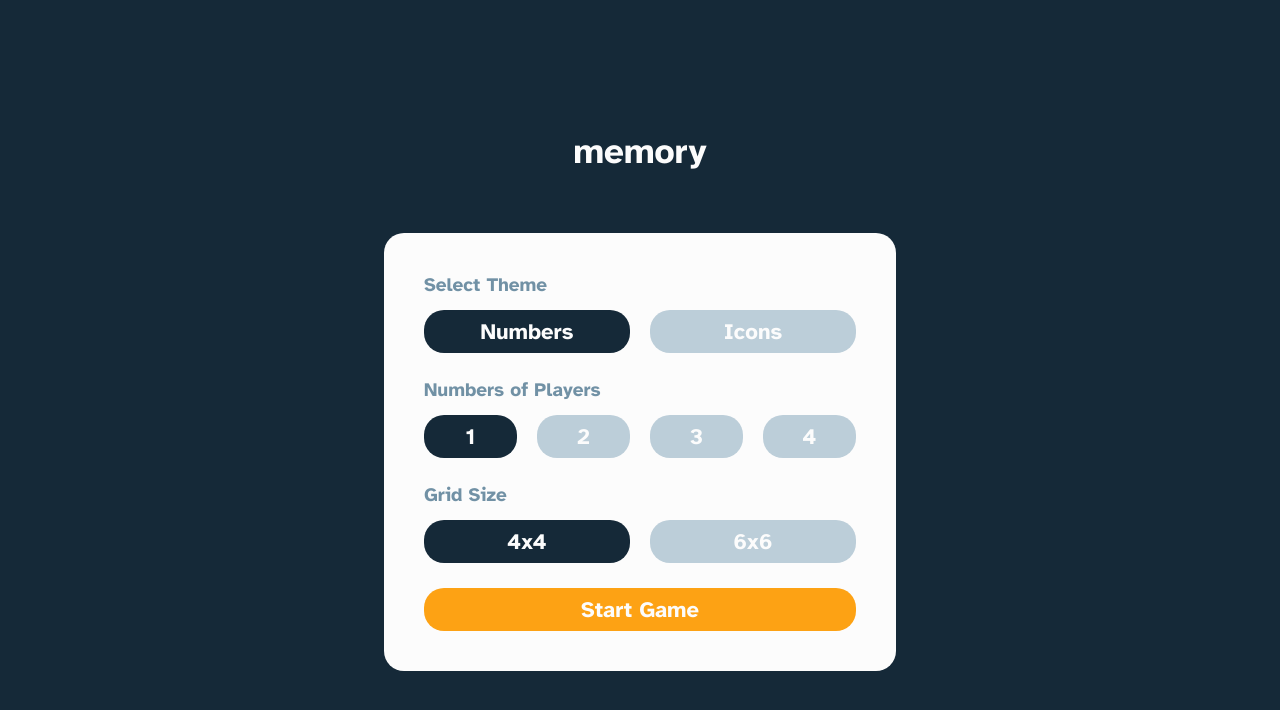
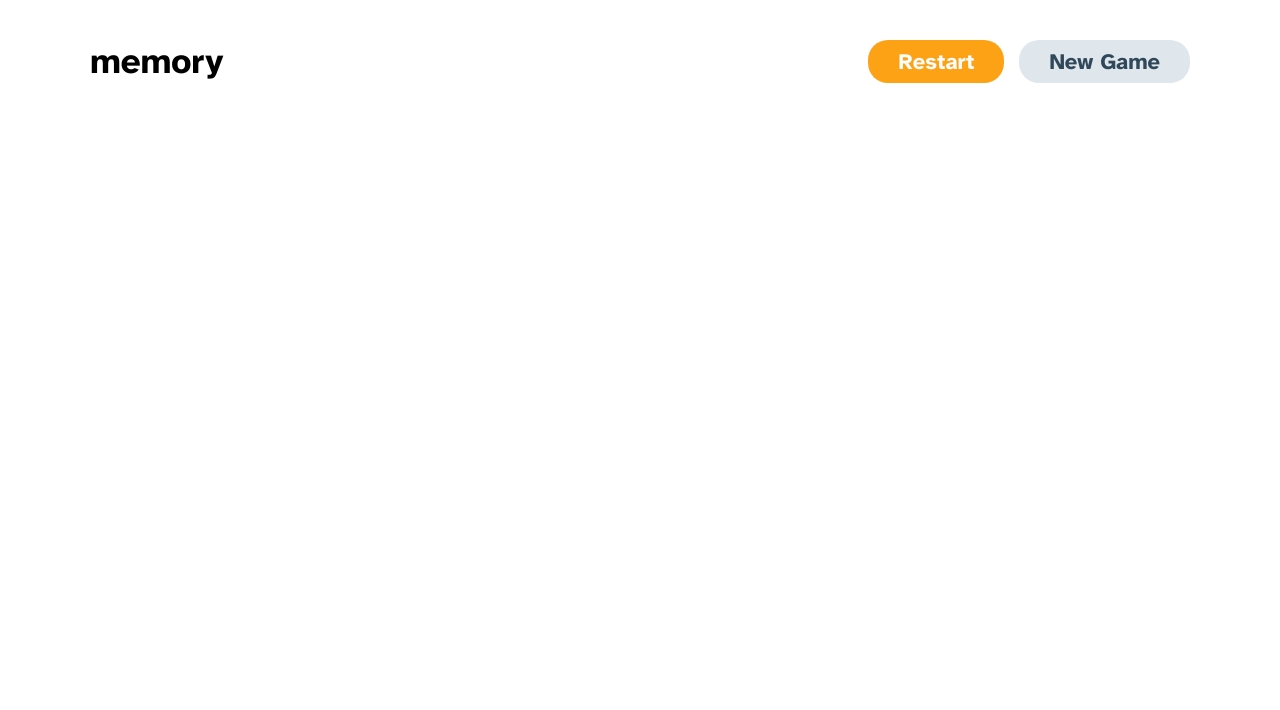
Before and after one commit to ChristianRL23/memory-game, a React (Create React App) app: page / in a window 1280 px wide. Shown: the top 710 px of the page. Built offline with nearby package versions, Linux system fonts and the light colour scheme.

Commit message:
Create the Game layout and add it the HeaderGame.

```diff
--- a/src/App.js
+++ b/src/App.js
@@ -1,10 +1,12 @@
 import './App.scss';
+import Game from './layouts/Game/Game';
 import StartGame from './layouts/StartGame/StartGame';
 
 function App() {
   return (
     <div className="App">
-      <StartGame />
+      {/* <StartGame /> */}
+      <Game />
     </div>
   );
 }
--- /dev/null
+++ b/src/layouts/Game/Game.jsx
@@ -0,0 +1,12 @@
+import HeaderGame from '../../components/HeaderGame/HeaderGame';
+import './Game.scss';
+
+const Game = () => {
+  return (
+    <main className="game">
+      <HeaderGame />
+    </main>
+  );
+};
+
+export default Game;
--- /dev/null
+++ b/src/layouts/Game/Game.scss
@@ -0,0 +1,3 @@
+.game {
+  padding: 4rem 9rem;
+}
```
